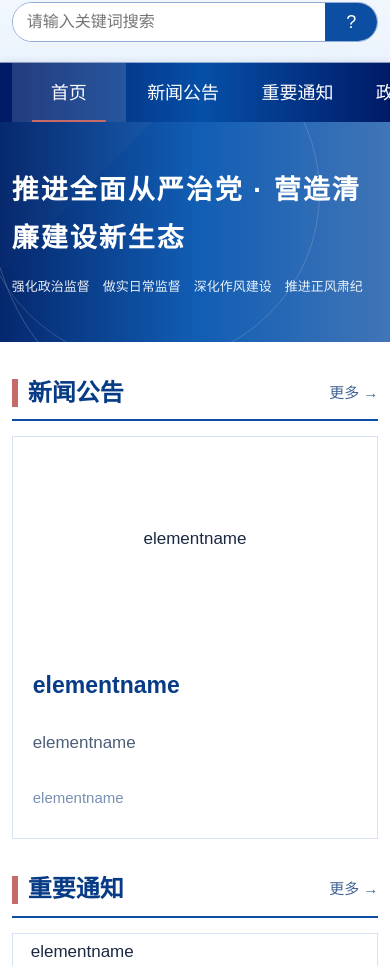
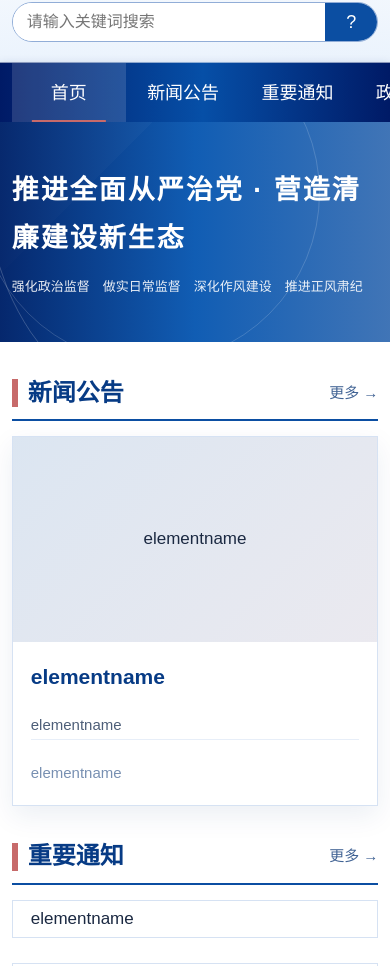
Before and after one commit to dasiy997/website_jiwei, a plain HTML site: page index.html in a window 390 px wide. Shown: the part 90-1056 px from the top of the page. Drawn offline with Linux system fonts and the light colour scheme.

Commit message:
Refine focus news layout

```diff
--- a/index.html
+++ b/index.html
@@ -327,30 +327,35 @@ ul {
 
 .focus-news {
     flex: 1;
-    min-height: 295px;
+    min-height: 318px;
     display: grid;
-    grid-template-columns: 46% 54%;
+    grid-template-columns: minmax(300px, 44%) 1fr;
     align-content: stretch;
     background: #fff;
-    border: 1px solid #d6e2f3;}
+    border: 1px solid #d6e2f3;
+    box-shadow: 0 10px 26px rgba(16,57,112,.08);
+    overflow: hidden;}
 
 .focus-image {
     overflow: hidden;
     position: relative;
-    /* 图片区撑满栏高，与右侧文字块上下边界对齐 */
     align-self: stretch;
-    min-height: 189px;
+    min-height: 318px;
     display: flex;
     align-items: center;
-    justify-content: center;}
-
-/* 图片本体固定 16:9，在图片区内上下居中 */
+    justify-content: center;
+    background:
+        linear-gradient(135deg, rgba(7,59,133,.08), rgba(199,106,106,.08)),
+        #eef4fb;}
+
+.focus-image a {
+    display: block;
+    width: 100%;
+    height: 100%;}
 
 .focus-image img {
     width: 100%;
-    height: auto;
-    aspect-ratio: 16 / 9;
-    max-height: 100%;
+    height: 100%;
     object-fit: cover;
     transition: .4s;}
 
@@ -373,28 +378,38 @@ ul {
     font-size: 15px;}
 
 .focus-content {
-    padding: 26px 20px;
-    /* 文字块在栏内垂直居中，撑满整框 */
+    padding: 30px 32px 26px;
     display: flex;
     flex-direction: column;
-    justify-content: center;
+    justify-content: flex-start;
     height: 100%;}
 
 .focus-content h4 {
-    font-size: 23px;
+    font-size: 24px;
     color: #073b85;
-    line-height: 1.55;
-    margin-bottom: 22px;}
+    line-height: 1.45;
+    margin-bottom: 18px;
+    font-weight: 700;
+    display: -webkit-box;
+    -webkit-line-clamp: 2;
+    -webkit-box-orient: vertical;
+    overflow: hidden;}
 
 .focus-content p {
     color: #4d5e78;
-    font-size: 17px;
-    line-height: 1.95;}
+    font-size: 16px;
+    line-height: 1.9;
+    display: -webkit-box;
+    -webkit-line-clamp: 4;
+    -webkit-box-orient: vertical;
+    overflow: hidden;}
 
 .focus-content .date {
-    margin-top: 26px;
+    margin-top: auto;
+    padding-top: 20px;
     font-size: 15px;
-    color: #7890b2;}
+    color: #7890b2;
+    border-top: 1px solid #e7eef8;}
 
 /* 新闻列表 */
 
@@ -798,6 +813,9 @@ ul {
         min-height: 0;
         aspect-ratio: 16 / 9;}
 
+    .focus-content {
+        padding: 24px 24px 22px;}
+
     .link-grid {
         grid-template-columns: repeat(2, 1fr);}
 
@@ -837,6 +855,16 @@ ul {
 
     .banner-content p {
         font-size: 13px;}
+
+    .focus-content {
+        padding: 20px 18px 18px;}
+
+    .focus-content h4 {
+        font-size: 21px;}
+
+    .focus-content p {
+        font-size: 15px;
+        -webkit-line-clamp: 3;}
 
     .link-grid {
         grid-template-columns: 1fr 1fr;}
```
